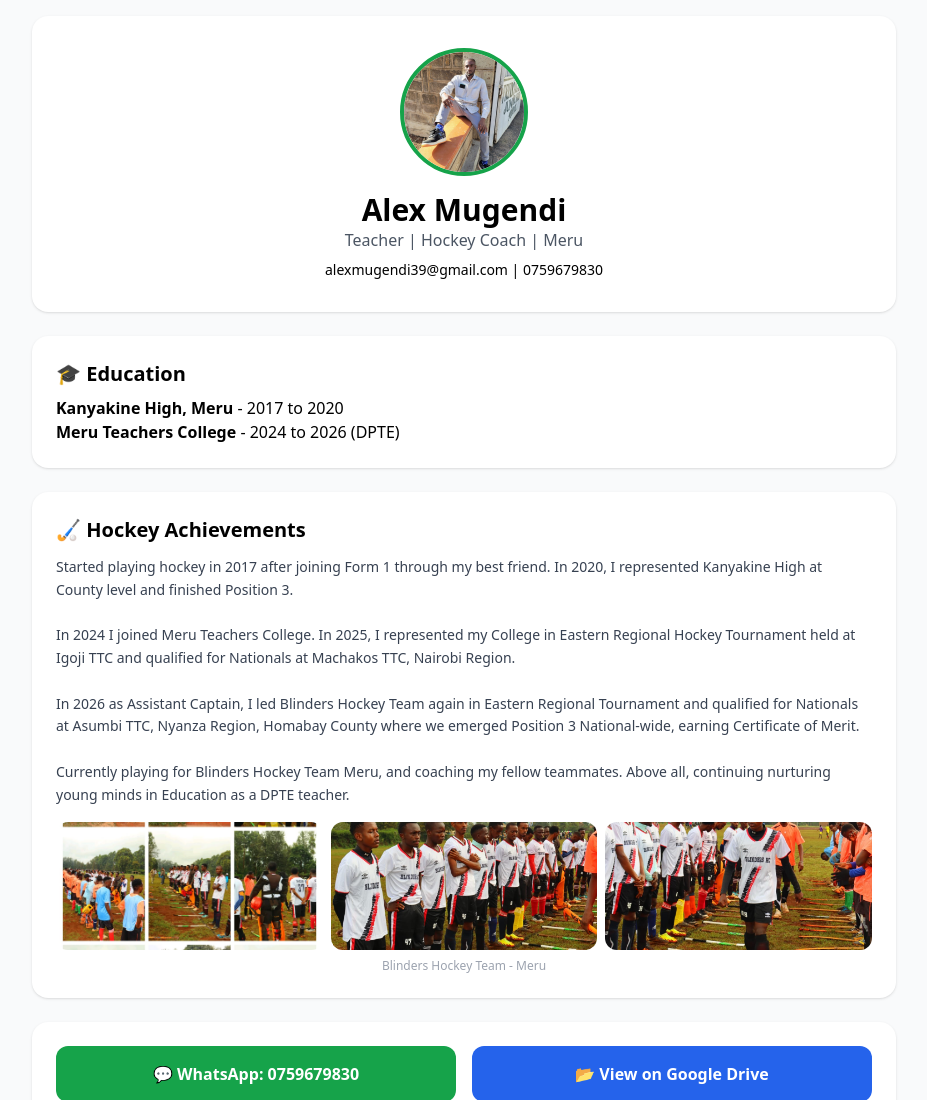
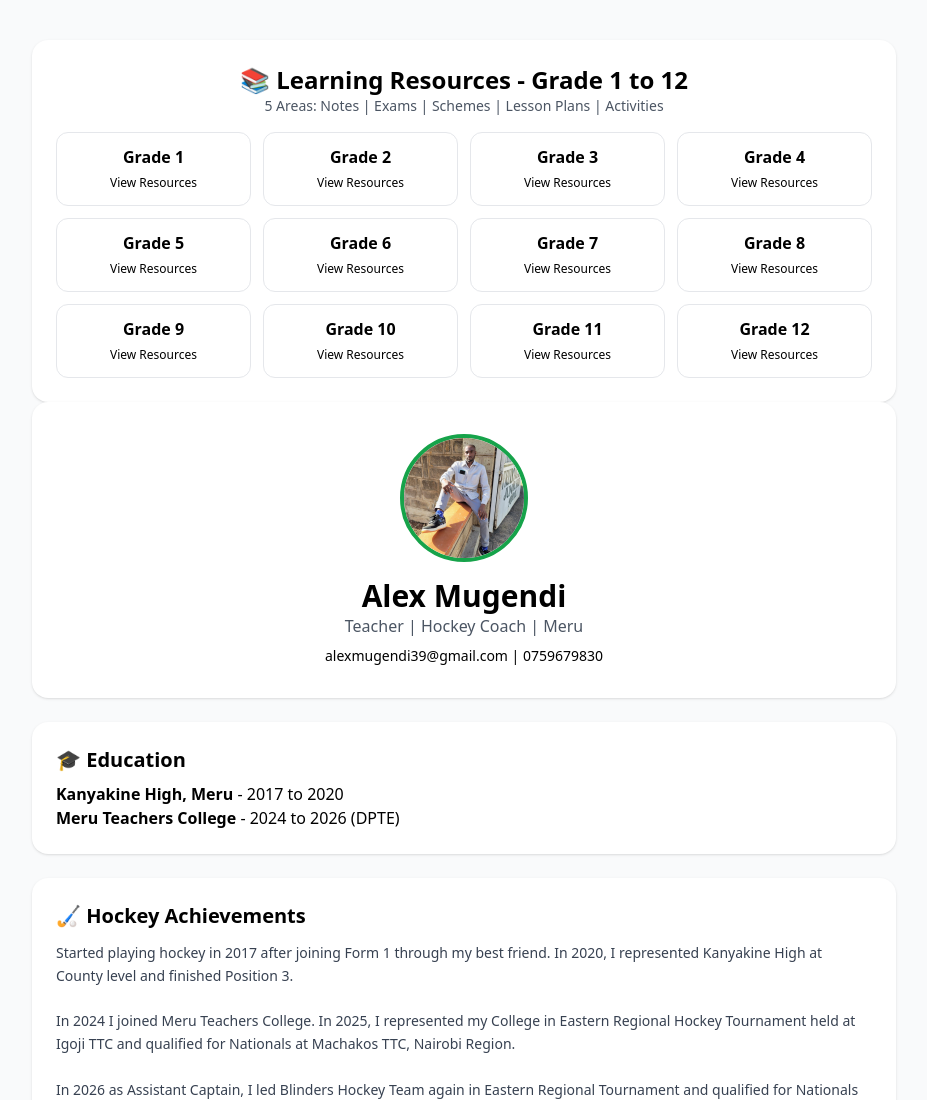
Before and after one commit to alexmugendi39-svg/my-first-project, a plain HTML site: page index.html in a window 1280 px wide. Shown: the top 1100 px of the page, without its empty margins (176-1103 px from the left). Drawn offline with nearby package versions, Linux system fonts and the light colour scheme.

Commit message:
Restored Grade 1-12 section

```diff
--- a/index.html
+++ b/index.html
@@ -9,6 +9,29 @@
 <div class="max-w-4xl mx-auto p-4">
 
 <!-- PROFILE - alex.jpg -->
+ <!-- HAPA NDIO LEARNING RESOURCES - WEKA HAPA -->
+<div class="bg-white rounded-2xl p-6 shadow mt-6">
+  <h2 class="text-2xl font-bold text-center">📚 Learning Resources - Grade 1 to 12</h2>
+  <p class="text-center text-gray-600 text-sm mb-4">5 Areas: Notes | Exams | Schemes | Lesson Plans | Activities</p>
+  <div class="grid grid-cols-2 md:grid-cols-4 gap-3">
+    <a href="https://drive.google.com/drive/folders/1zEkqZ3fkqSpw7YqGs5XzNeEFeHEdUp0E" target="_blank" class="border p-3 rounded-xl text-center hover:bg-blue-50"><b>Grade 1</b><br><span class="text-xs">View Resources</span></a>
+    <a href="https://drive.google.com/drive/folders/1zEkqZ3fkqSpw7YqGs5XzNeEFeHEdUp0E" target="_blank" class="border p-3 rounded-xl text-center hover:bg-blue-50"><b>Grade 2</b><br><span class="text-xs">View Resources</span></a>
+    <a href="https://drive.google.com/drive/folders/1zEkqZ3fkqSpw7YqGs5XzNeEFeHEdUp0E" target="_blank" class="border p-3 rounded-xl text-center hover:bg-blue-50"><b>Grade 3</b><br><span class="text-xs">View Resources</span></a>
+    <a href="https://drive.google.com/drive/folders/1zEkqZ3fkqSpw7YqGs5XzNeEFeHEdUp0E" target="_blank" class="border p-3 rounded-xl text-center hover:bg-blue-50"><b>Grade 4</b><br><span class="text-xs">View Resources</span></a>
+    <a href="https://drive.google.com/drive/folders/1zEkqZ3fkqSpw7YqGs5XzNeEFeHEdUp0E" target="_blank" class="border p-3 rounded-xl text-center hover:bg-blue-50"><b>Grade 5</b><br><span class="text-xs">View Resources</span></a>
+    <a href="https://drive.google.com/drive/folders/1zEkqZ3fkqSpw7YqGs5XzNeEFeHEdUp0E" target="_blank" class="border p-3 rounded-xl text-center hover:bg-blue-50"><b>Grade 6</b><br><span class="text-xs">View Resources</span></a>
+    <a href="https://drive.google.com/drive/folders/1zEkqZ3fkqSpw7YqGs5XzNeEFeHEdUp0E" target="_blank" class="border p-3 rounded-xl text-center hover:bg-blue-50"><b>Grade 7</b><br><span class="text-xs">View Resources</span></a>
+    <a href="https://drive.google.com/drive/folders/1zEkqZ3fkqSpw7YqGs5XzNeEFeHEdUp0E" target="_blank" class="border p-3 rounded-xl text-center hover:bg-blue-50"><b>Grade 8</b><br><span class="text-xs">View Resources</span></a>
+    <a href="https://drive.google.com/drive/folders/1zEkqZ3fkqSpw7YqGs5XzNeEFeHEdUp0E" target="_blank" class="border p-3 rounded-xl text-center hover:bg-blue-50"><b>Grade 9</b><br><span class="text-xs">View Resources</span></a>
+    <a href="https://drive.google.com/drive/folders/1zEkqZ3fkqSpw7YqGs5XzNeEFeHEdUp0E" target="_blank" class="border p-3 rounded-xl text-center hover:bg-blue-50"><b>Grade 10</b><br><span class="text-xs">View Resources</span></a>
+    <a href="https://drive.google.com/drive/folders/1zEkqZ3fkqSpw7YqGs5XzNeEFeHEdUp0E" target="_blank" class="border p-3 rounded-xl text-center hover:bg-blue-50"><b>Grade 11</b><br><span class="text-xs">View Resources</span></a>
+    <a href="https://drive.google.com/drive/folders/1zEkqZ3fkqSpw7YqGs5XzNeEFeHEdUp0E" target="_blank" class="border p-3 rounded-xl text-center hover:bg-blue-50"><b>Grade 12</b><br><span class="text-xs">View Resources</span></a>
+  </div>
+</div>
+
+<!-- FOOTER YAKO YA WHATSAPP + DRIVE INAANZIA HAPA CHINI -->
+
+
 <div class="bg-white rounded-2xl p-8 shadow text-center">
   <img src="images/alex.jpg" class="w-32 h-32 rounded-full mx-auto border-4 border-green-600 object-cover">
   <h1 class="text-3xl font-bold mt-4">Alex Mugendi</h1>
```
